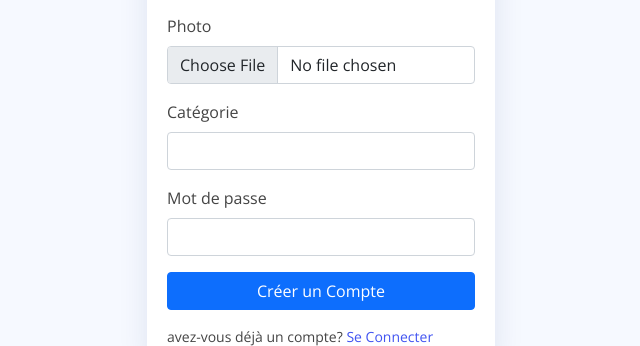
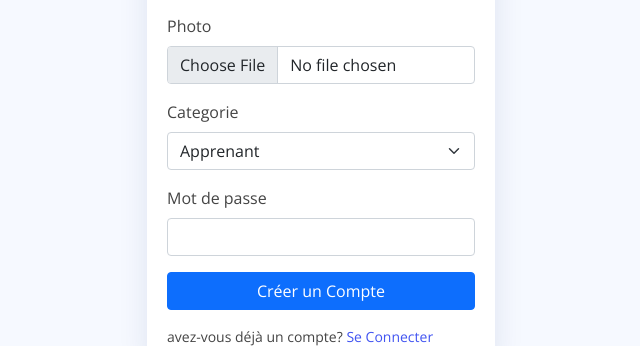
Before and after one commit to Bwirabuciza29/GestionInscription, a PHP site: page /register.php in a window 1280 px wide. Shown: the part 787-1133 px from the top of the page, without its empty margins (319-959 px from the left). Run offline with PHP 8.4, Linux system fonts and the light colour scheme; some libraries are stand-ins or nearby versions.

Commit message:
AllAbout

```diff
--- a/index.php
+++ b/index.php
@@ -45,7 +45,7 @@
 						<a class="nav-link" href="formation.php">Formation</a>
 					</li>
 					<li class="nav-item pe-4">
-						<a class="nav-link" href="maquette-catalogue-2022-kb.pdf">A propos</a>
+						<a class="nav-link" href="doc/maquette-catalogue-2022-kb.pdf">A propos</a>
 					</li>
 					<li class="nav-item pe-4">
 						<a class="nav-link" href="login.php">Inscription</a>
--- a/register.php
+++ b/register.php
@@ -78,9 +78,11 @@ require_once('config.php');
                                     </div>
 
                                     <div class="col-12">
-                                        <label for="category" class="form-label">Catégorie</label>
-                                        <input type="text" name="category" class="form-control" id="category" required>
-                                        <div class="invalid-feedback">Veuillez entrer la catégorie!</div>
+                                        <label for="category" class="form-label">Categorie</label>
+                                        <select name="category" class="form-select" id="category" required>
+                                            <option value="Apprenant">Apprenant</option>
+                                        </select>
+                                        <div class="invalid-feedback">Veuillez sélectionner votre Categorie!</div>
                                     </div>
 
                                     <div class="col-12">
```
Also changed, not shown: img/Capture d’écran 2024-08-27 101120.png (added), img/a.jpg (added).
